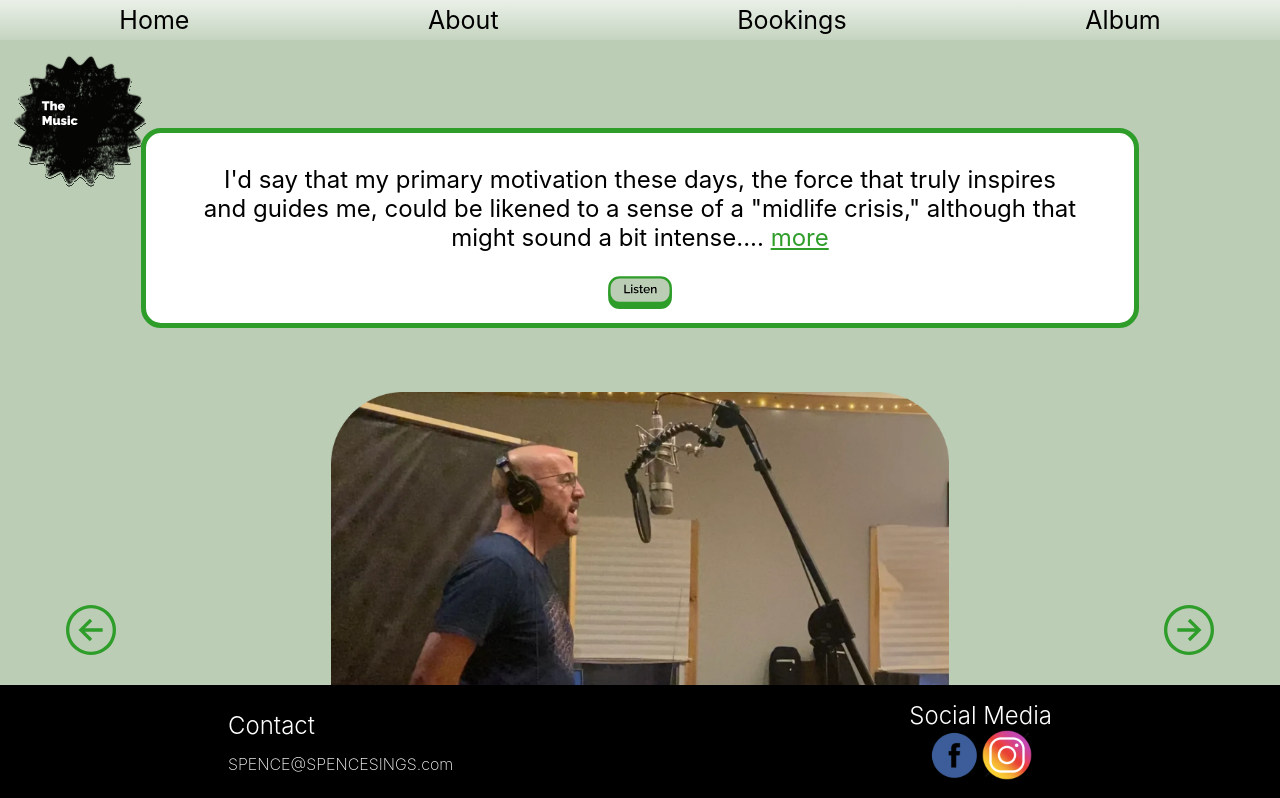
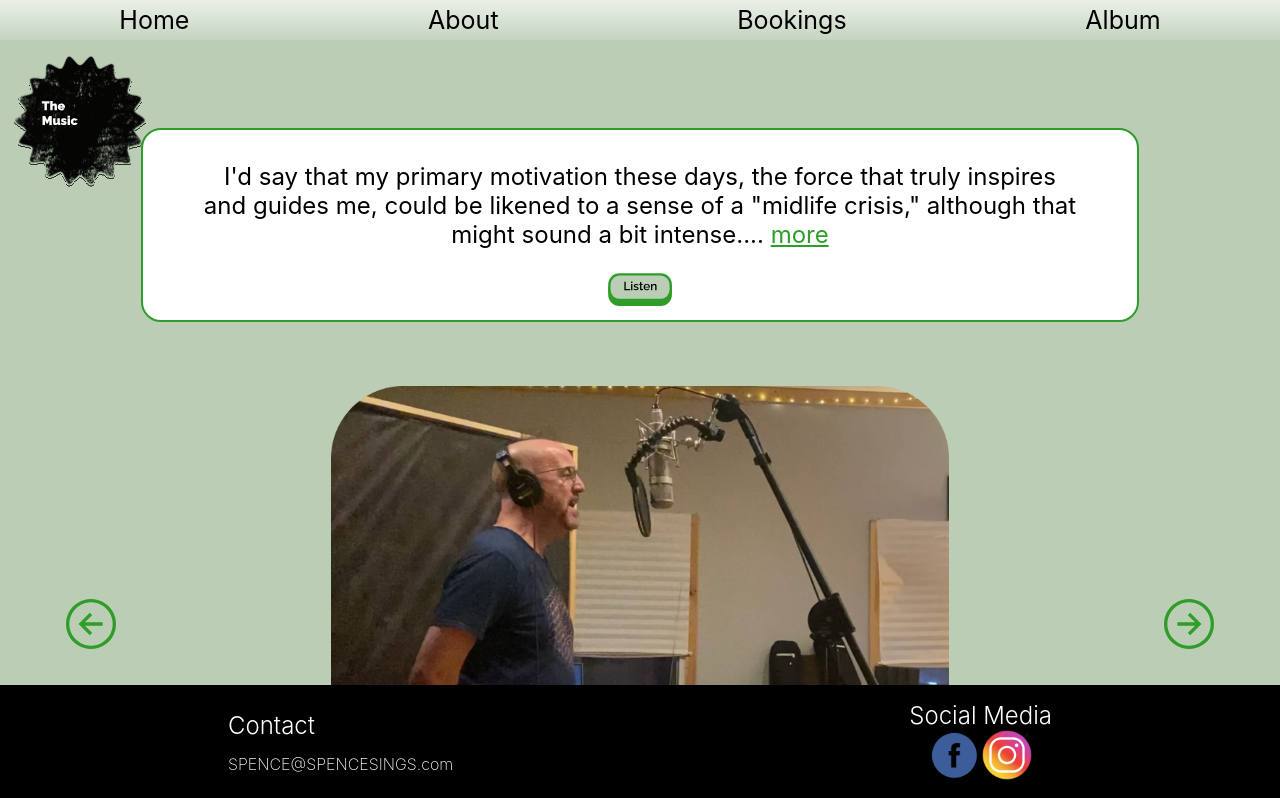
Before and after one commit to kendra-lacey/spence-cook-frontend, a React (Vite) app: page /about in a window 1280 px wide. Shown: the top 798 px of the page. Built offline with nearby package versions, Linux system fonts and the light colour scheme.

Commit message:
change border width and background image for bookings page

```diff
--- a/src/pages/About/About.css
+++ b/src/pages/About/About.css
@@ -47,7 +47,7 @@
   justify-content: space-around;
   background-color: white;
   border-radius: 20px;
-  border: 5px solid #2E9D29;
+  border: 2px solid #2E9D29;
 }
 .expanded {
   width: 78%;
@@ -60,7 +60,7 @@
   justify-content: center;
   background-color: white;
   border-radius: 20px;
-  border: 5px solid #2E9D29;
+  border: 2px solid #2E9D29;
 }
 
 .expandable>p {
--- a/src/pages/Bookings/Bookings.css
+++ b/src/pages/Bookings/Bookings.css
@@ -10,7 +10,7 @@
   z-index: -1;
   width: 100%;
   height: 82vh;
-  background-image: url('./bookBackground.png');
+  background-image: url('./bookingBackground.png');
   background-size: cover;
 }
 
@@ -51,7 +51,7 @@
   justify-content: space-around;
   background-color: white;
   border-radius: 20px;
-  border: 5px solid #2E9D29;
+  border: 2px solid #2E9D29;
 }
 
 #blob-book>p {
```
Also changed, not shown: public/bookingBackground.png (added), 1 other file (tests, documents, lock files or other folders).
